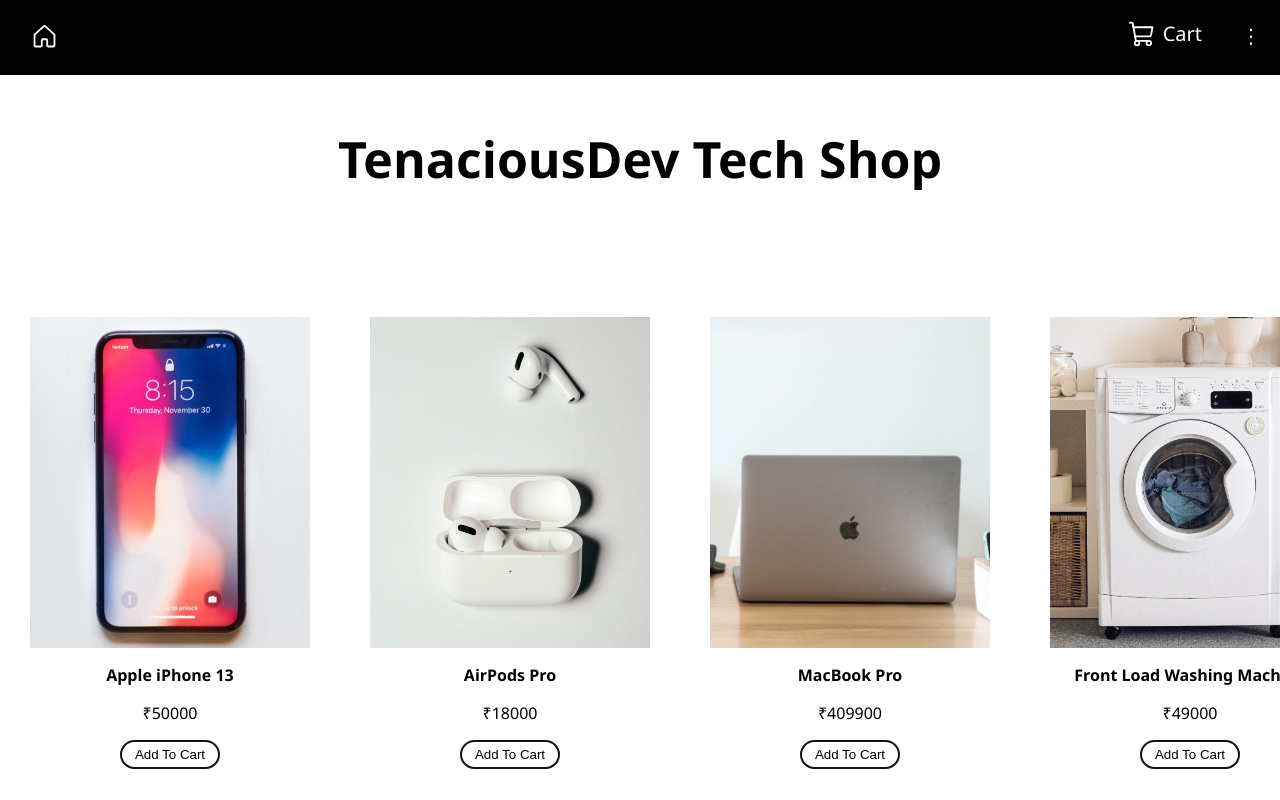
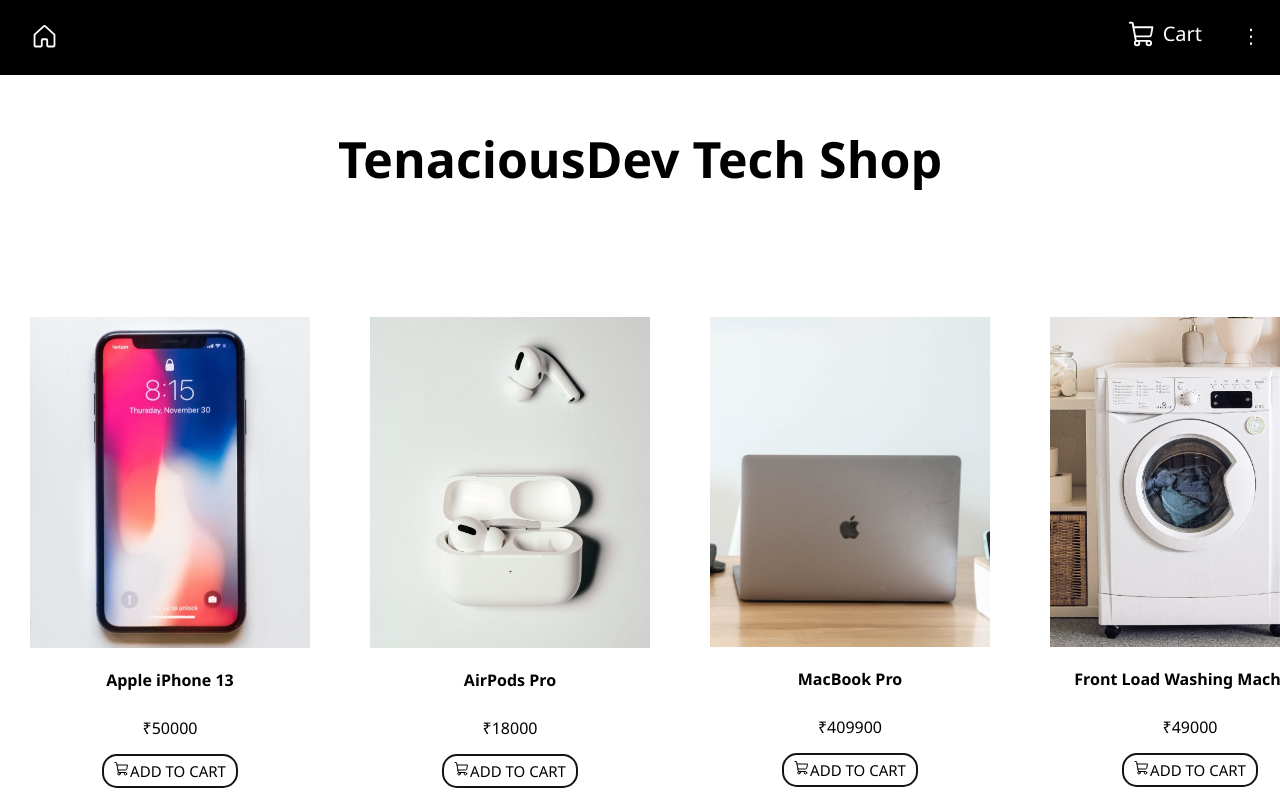
Before and after one commit to rajeshg0ud/TenaciousDevTech-Shop, a React (Create React App) app: page / in a window 1280 px wide. Shown: the top 800 px of the page. Built offline with nearby package versions, Linux system fonts and the light colour scheme.

Commit message:
Add all project files

```diff
--- a/src/App.js
+++ b/src/App.js
@@ -2,12 +2,13 @@
 import Navbar from './components/navbar';
 import Cart from './pages/cart/cart';
 import Shop from './pages/shop/shop';
+import ShopContextProvider from './context/context';
 
 function App(){
 
   return(
     <div>
-
+    <ShopContextProvider>
     <Router>
       <Navbar/>
       <Routes>
@@ -15,6 +16,7 @@
         <Route path='/cart' element={<Cart />}/>
       </Routes>
     </Router>
+    </ShopContextProvider>
     </div>
   );
 }
--- /dev/null
+++ b/src/context/context.jsx
@@ -0,0 +1,36 @@
+import { useState, createContext } from "react";
+import { PRODUCTS } from "../products";
+
+export const ShopContext=createContext(null);
+
+const getDefaultCart=()=>{
+    let cart={};
+
+    for(let i=1; i<PRODUCTS.length+1 ;i++){
+        cart[i]=0;
+    }
+    return cart;
+};
+
+
+const ShopContextProvider=(props)=>{
+    const [cartItems, setCartItems]=useState(getDefaultCart);
+
+    const addToCart=(itemId)=>{
+        setCartItems((prev)=>({...prev, [itemId] : prev[itemId]+1}));
+
+    }
+
+    const removeFromCart=(itemId)=>{
+        setCartItems((prev)=>({...prev, [itemId] : prev[itemId]-1}));
+    }
+
+    const contextValue= {cartItems, addToCart, removeFromCart};
+    return(
+        <ShopContext.Provider value={contextValue}>
+            {props.children}
+        </ShopContext.Provider>
+    )
+};
+
+export default ShopContextProvider;
--- /dev/null
+++ b/src/pages/cart/cart.css
@@ -0,0 +1,30 @@
+.cart{
+    display: flex;
+    flex-direction: column;
+    align-items: center;
+}
+
+.cartItem{
+    display: flex;
+    align-items: center;
+    padding:20px ;
+    width: 420px;
+    margin: 20px;
+    border-radius: 20px;
+    box-shadow: 0 0 8px rgba(0, 0, 0, 0.3);
+}
+
+.cartItem img{
+    width:120px;
+    height:auto;
+    border-radius: 20px;
+}
+
+.description p, .description .handleCount{
+    padding:5px 10px;
+
+}
+
+.handleCount input{
+    width:11px;
+}
--- a/src/pages/cart/cart.jsx
+++ b/src/pages/cart/cart.jsx
@@ -1,9 +1,24 @@
+import {PRODUCTS} from '../../products';
+import {ShopContext} from '../../context/context';
+import CartItem from './cartItem';
+import { useContext } from 'react';
+import './cart.css';
 
-
-function Cart(){
-
+const Cart=()=>{
+    const {cartItems}= useContext(ShopContext);
     return(
-        <div>cart</div>
+        <div className="cart">
+            <div className="cartTitle">
+                <h1> Your Cart items</h1>
+            </div>
+            <div className="cartItems">
+                {PRODUCTS.map((product)=>{
+                    if(cartItems[product.id] !==0){
+                        return <CartItem data={product} />;
+                    }
+                    })}
+            </div>
+        </div>
     );
 }
 
--- /dev/null
+++ b/src/pages/cart/cartItem.jsx
@@ -0,0 +1,28 @@
+import './cart.css';
+import React, { useContext } from 'react';
+import {ShopContext} from '../../context/context';
+
+
+
+const CartItem=(props)=>{
+    const {cartItems, addToCart, removeFromCart}= useContext(ShopContext);
+    const {id, productName, price, productImage}= props.data;
+    const cartItemAmount= cartItems[id];
+
+    return(
+    <div className='cartItem'>
+        <img src={productImage} />
+        <div className='description'>
+            <p><b>{productName}</b></p>
+            <p> ₹{price}</p>
+            <div className='handleCount'>
+                <button onClick={()=>{removeFromCart(id)}}>-</button>
+                <input value={cartItemAmount}/>
+                <button onClick={()=>{addToCart(id)}}>+</button>
+            </div>
+        </div>
+
+    </div>)
+}
+
+export default CartItem;
--- a/src/pages/shop/product.jsx
+++ b/src/pages/shop/product.jsx
@@ -1,8 +1,16 @@
 import './shop.css';
+import {ShopContext} from '../../context/context';
+import { useContext } from 'react';
+import { Link } from "react-router-dom";
+import {ShoppingCart} from 'phosphor-react';
 
 function Product(props){
 
     const {id, productName, price, productImage}= props.data;
+
+    const {addToCart, cartItems}= useContext(ShopContext);
+
+    const cartItemAmount= cartItems[id];
     return(
         <div className="product">
             <img src={productImage} />
@@ -14,7 +22,11 @@
                 ₹{price}
                 </p>
             </div>
-            <button className='addToCartBttn'>Add To Cart</button>
+            <div>
+                {cartItemAmount==0 && <a className='addToCartBttn' onClick={()=>{addToCart(id)}}><ShoppingCart  size={16} />{"ADD TO CART"}</a>}
+                {cartItemAmount>0 && <Link className='addToCartBttn' to='/cart' ><ShoppingCart size={16} />
+                <a>GO TO CART</a></Link> }
+            </div>
         </div>
 
     )
--- a/src/pages/shop/shop.css
+++ b/src/pages/shop/shop.css
@@ -15,12 +15,12 @@
   .product {
     border-radius: 5px;
     width: auto;
-    height: auto;
+    height: 480px;
     margin: 30px;
     display: flex;
     flex-direction: column;
     flex-wrap: wrap;
-    justify-content: center;
+    justify-content: flex-start;
     align-items: center;
   }
 
@@ -32,19 +32,19 @@
     box-shadow: 0 4px 6px rgba(0, 0, 0, 0.1);
   }
 
-  .product .description {
+  .product .description{
     text-align: center;
   }
-
   .product:hover {
     transition: 0.3s ease-in;
     cursor: pointer;
   }
 
-
-  .addToCartBttn {
+  .addToCartBttn{
+    text-decoration: none;
     background-color: transparent;
     border: 2px solid rgb(19, 19, 19);
+    color: black;
     min-width: 100px;
     padding-left: 10px;
     padding-right: 10px;
@@ -52,12 +52,12 @@
     padding-bottom: 5px;
     margin-bottom: 10px;
     border-radius: 15px;
+    font-size: 15px;
   }
 
-  .addToCartBttn:hover {
+   .addToCartBttn:hover {
+    color:white;
     background: black;
-    color: white;
-    cursor: pointer;
   }
 
   @media (max-width: 767px) {
```
